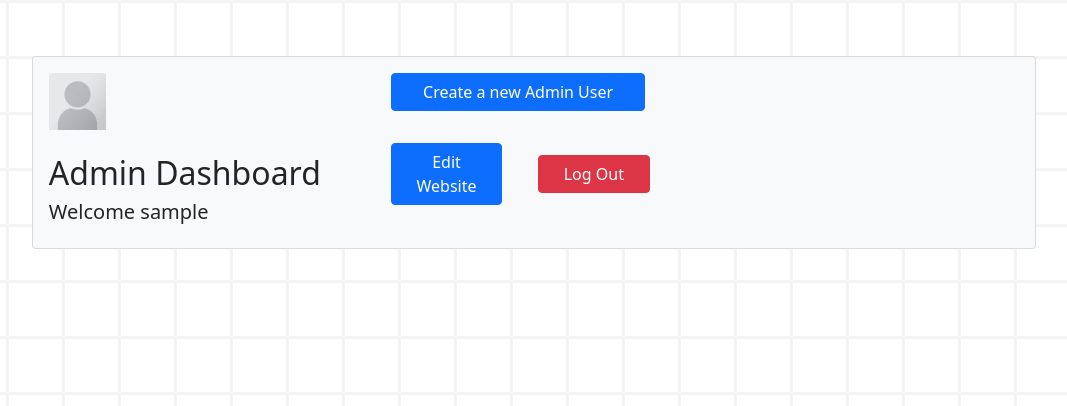
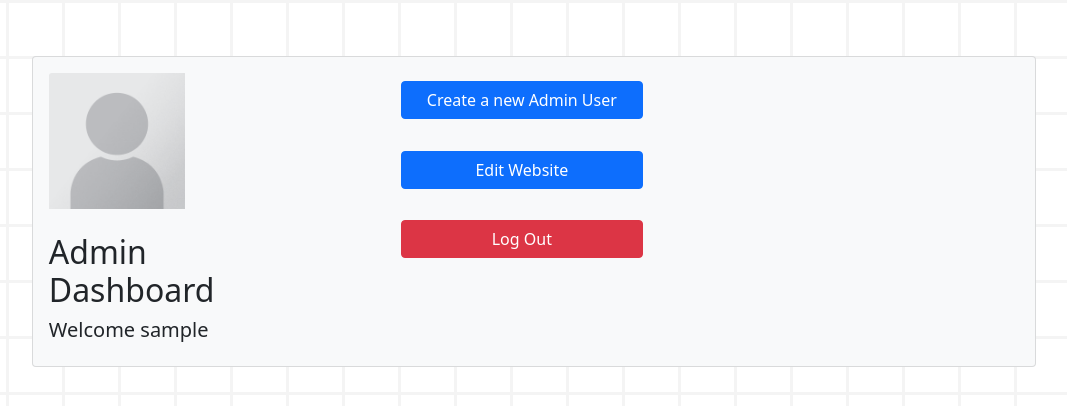
Before and after one commit to DanielJakubek/DeepFreeze3.0, a PHP site: page /Admin_page.php in a window 1280 px wide. Shown: the top 406 px of the page, without its empty margins (106-1173 px from the left). Run offline with PHP 8.4, Linux system fonts and the light colour scheme; the visitor is signed in with stand-in values (Sample User, id 1).

Commit message:
Style update

```diff
--- a/Software_Code/Admin_page.php
+++ b/Software_Code/Admin_page.php
@@ -6,8 +6,8 @@ if (!isset($_SESSION)) {
   session_start();
 }
 
-if (isset($_SESSION['validsession'])) {
-  if ($_SESSION['validsession'] == true) // Login set and password was approved
+if (isset($_SESSION['validSession'])) {
+  if ($_SESSION['validSession'] == true) // Login set and password was approved
   {
     //Session is valid, continue loading page
   } else //Login set but password was not approved
@@ -23,13 +23,68 @@ if (isset($_SESSION['validsession'])) {
   die();
 }
 
-$usertab = false; // Used to control if user tab is shown
+//=========================== Check for form submission ===================================
 
+//Create a new database entry for the new user
+function createNewUser($name, $pass)
+{
+    include("dbconnect.php");
+
+    //Updates the table
+    $query = "INSERT INTO accounts (`username`, `password`) VALUES ('$name', '$pass');";
+    $stmt = $db->prepare($query);
+    $stmt->execute();
+
+    $db->close();
+}
+
+$newPassword = "";
+$newUsername = "";
+$valid = true; //Check to ensure that password and username are not empty
+
+//Read for new username from POST
+if (isset($_POST['newUsername'])) {
+    if($_POST['newUsername'] != "")
+    {
+        $newUsername = $_POST['newUsername'];
+    }
+    else
+    {
+        $valid = false;
+    }
+}
+else
+{
+    $valid = false;
+}
+
+//Read for new password from POST
+if (isset($_POST['newPassword'])) {
+    if($_POST['newPassword'] != "")
+    {
+        $newPassword = crypt($_POST['newPassword'], "$newUsername");
+    }
+    else
+    {
+        $valid = false;
+    }
+}
+else
+{
+    $valid = false;
+}
+
+//If all checks passed with no issues, call method to add
+if($valid == true){
+
+    createNewUser($newUsername, $newPassword);
+}
 
 ?>
 <html>
 
 <head>
+    <!-- Bootstrap CSS import -->
     <link href="https://cdn.jsdelivr.net/npm/bootstrap@5.1.3/dist/css/bootstrap.min.css" rel="stylesheet"
         integrity="sha384-1BmE4kWBq78iYhFldvKuhfTAU6auU8tT94WrHftjDbrCEXSU1oBoqyl2QvZ6jIW3" crossorigin="anonymous">
     <!-- JavaScript Bundle with Popper -->
@@ -46,20 +101,47 @@ $usertab = false; // Used to control if user tab is shown
         <div class="card text-dark bg-light mb-3" style='margin: 5%'>
             <div class="row justify-content-start">
                 <div class="col-4">
-                    <div class="card-body">
+                    <div class="card-body" style="width: 300px;">
                         <img src="userprofile.png" class="card-img-top" alt="Default profile image"
-                            style="width: 20%; padding-left: 0%;">
+                            style="width: 200px; padding-left: 0%; padding-right: 64px;">
                         <br><br>
                         <h2> Admin Dashboard </h2>
                         <h5> Welcome <?php echo $_SESSION['username']; ?> </h5>
                     </div>
                 </div>
+                <div class="col-4" style="padding-top: 8px; margin-left: 10px;">
+                    <button style='margin: 5%; width: 242px;' class="btn btn-primary" onclick="openUserPanel();">Create
+                        a
+                        new Admin User</button>
+                    <button style='margin: 5%; width: 242px;' class="btn btn-primary" onclick="openTab();">Edit
+                        Website</button>
+                    <button style='margin: 5%; width: 242px;' class="btn btn-danger"
+                        onclick="location.assign('admin_login.php');"> Log Out</button>
+                </div>
+            </div>
+        </div>
+    </div>
+
+    <div class="container" id='userpanel'>
+        <div class="card text-dark bg-light mb-3" style='margin: 5%'>
+            <div class="row justify-content-start">
                 <div class="col-4">
-                    <button style='margin: 5%; width: 80%;' class="btn btn-primary">Create a new Admin User</button>
-                    <button style='margin: 5%; width: 35%;' class="btn btn-primary" onclick="openTab();">Edit
-                        Website</button>
-                    <button style='margin: 5%; width: 35%;' class="btn btn-danger"
-                        onclick="location.assign('admin_login.php');"> Log Out</button>
+                    <div class="card-body" style="width: 300px;">
+                        <form action=" Admin_page.php" method="post">
+                        <div class="mb-3">
+                            <label for="exampleInputEmail1" class="form-label">New Username</label>
+                            <input type="text" class="form-control" id="exampleInputEmail1" aria-describedby="emailHelp"
+                                name="newUsername">
+                            <div id="emailHelp" class="form-text"> Please only input A-Z without any numbers
+                            </div>
+                        </div>
+                        <div class="mb-3">
+                            <label for="exampleInputPassword1" class="form-label">New Password</label>
+                            <input type="password" class="form-control" id="exampleInputPassword1" name="newPassword">
+                        </div>
+                        <button type="submit" class="btn btn-primary">Submit</button>
+                        </form>
+                    </div>
                 </div>
             </div>
         </div>
@@ -71,12 +153,14 @@ $usertab = false; // Used to control if user tab is shown
                 <div class="col-4" id='panel'>
                     <div class="card-body" id='panel'>
 
+                        <div class="container">
                             <div class="dropdown">
                                 <button class="btn btn-secondary dropdown-toggle" type="button" id="dropdownMenuButton1"
                                     data-bs-toggle="dropdown" aria-expanded="false">
                                     Dropdown button
                                 </button>
-                            <ul class="dropdown-menu overflow-auto" aria-labelledby="dropdownMenuButton1" style="height: 500px; width: 200px;">
+                                <ul class="dropdown-menu overflow-auto" aria-labelledby="dropdownMenuButton1"
+                                    style="height: 500px; width: 200px;">
                                     <li><a class="dropdown-item" href="#">Poverty</a></li>
                                     <li><a class="dropdown-item" href="#">Another action</a></li>
                                     <li><a class="dropdown-item" href="#">Something else here</a></li>
@@ -96,38 +180,42 @@ $usertab = false; // Used to control if user tab is shown
                                     <li><a class="dropdown-item" href="#">Something else here</a></li>
                                 </ul>
                             </div>
+                        </div>
 
+                        <div class="container" style="margin-top: 25px;">
                             <div class="dropdown">
                                 <button class="btn btn-secondary dropdown-toggle" type="button" id="dropdownMenuButton1"
                                     data-bs-toggle="dropdown" aria-expanded="false">
                                     Dropdown button
                                 </button>
-                            <ul class="dropdown-menu overflow-auto" aria-labelledby="dropdownMenuButton1" style="height: 500px; width: 200px;">
+                                <ul class="dropdown-menu overflow-auto" aria-labelledby="dropdownMenuButton1"
+                                    style="height: 500px; width: 200px;">
                                     <li><a class="dropdown-item" href="#">Poverty</a></li>
                                     <li><a class="dropdown-item" href="#">Another action</a></li>
                                     <li><a class="dropdown-item" href="#">Something else here</a></li>
                                 </ul>
                             </div>
+                        </div>
 
                     </div>
                 </div>
-                <div class="col-4" id='panel'>
-                    <div class="card-body" id='panel'>
+                <div class="col-7" id='panel'>
+                    <div class="card-body" id='panel' style="margin-left: 60px">
                         <textarea class="form-control" id="exampleFormControlTextarea1" rows="6"
-                            style='width: 700px;'></textarea>
+                            style='width: 100%;'></textarea>
                     </div>
                 </div>
             </div>
         </div>
-
-
     </div>
     </div>
     </div>
 
     <script>
     document.getElementById('panel').style.display = 'none';
+    document.getElementById('userpanel').style.display = 'none';
     var tab = false;
+    var userPanel = false;
 
     function openTab() {
         if (tab == false) {
@@ -138,6 +226,16 @@ $usertab = false; // Used to control if user tab is shown
             tab = false;
         }
     }
+
+    function openUserPanel() {
+        if (userPanel == false) {
+            document.getElementById('userpanel').style.display = 'block';
+            userPanel = true;
+        } else {
+            document.getElementById('userpanel').style.display = 'none';
+            userPanel = false;
+        }
+    }
     </script>
 
 </body>
```
Lines whose indentation alone changed are shown as unchanged.
